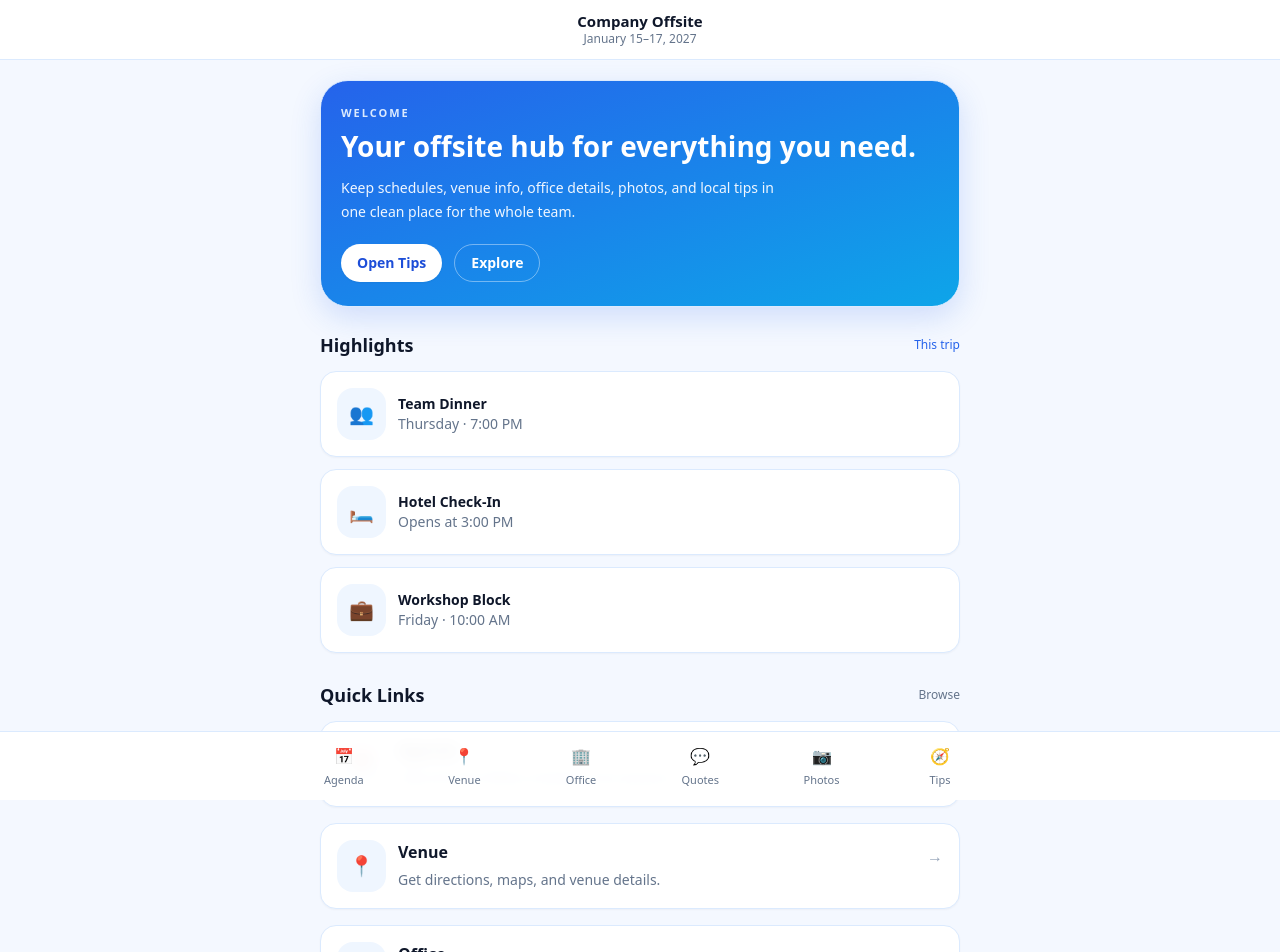
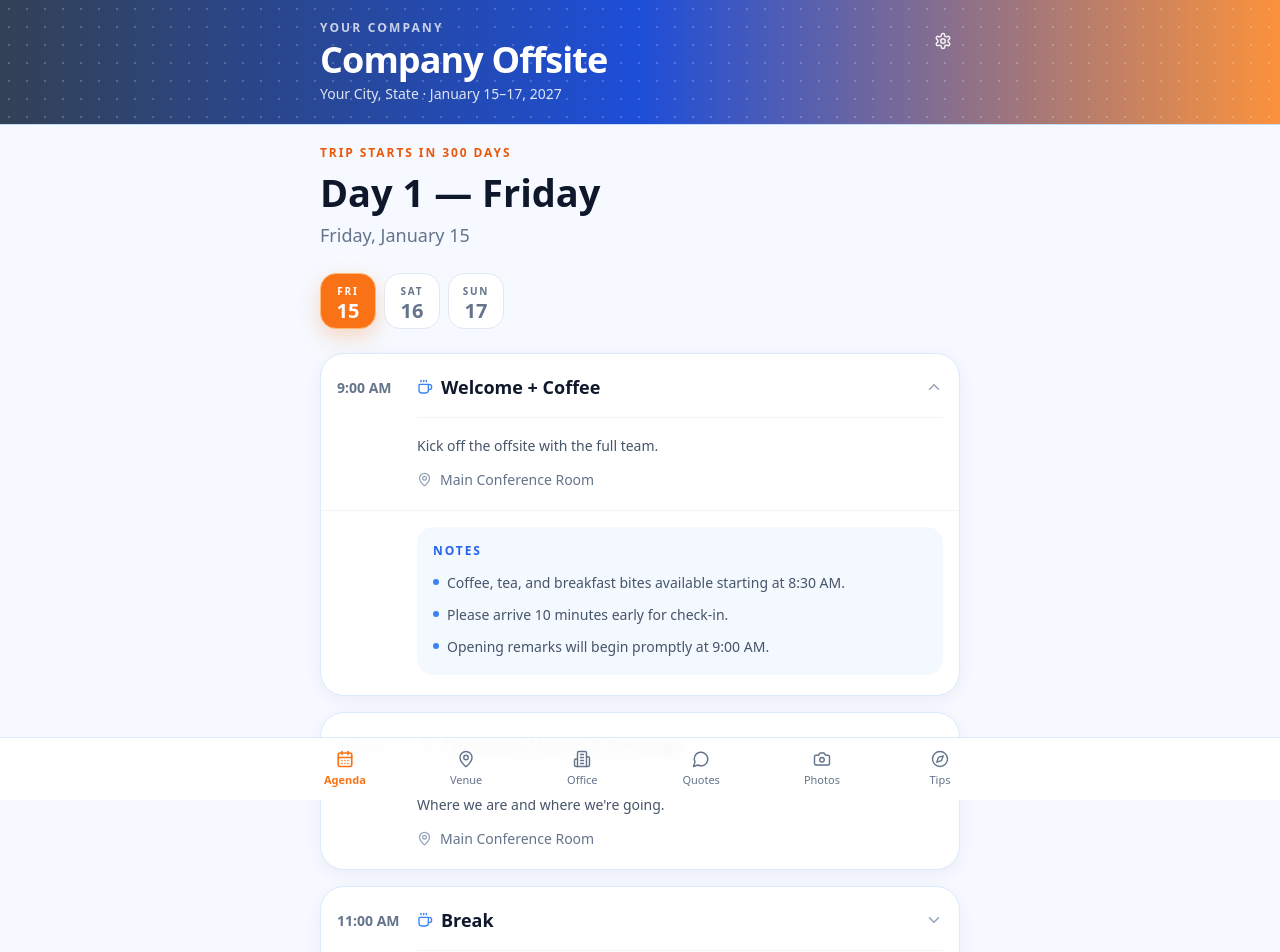
Before and after one commit to angelestrella1313-web/Testing, a Next.js app: page / in a window 1280 px wide. Shown: the top 952 px of the page. Built offline with nearby package versions, Linux system fonts and the light colour scheme.

Commit message:
Update page.tsx

```diff
--- a/app/page.tsx
+++ b/app/page.tsx
@@ -1,179 +1,267 @@
+"use client";
+
+import { useState } from "react";
 import Link from "next/link";
+import {
+  Settings,
+  CalendarDays,
+  MapPin,
+  Building2,
+  MessageCircle,
+  Camera,
+  Compass,
+  ChevronDown,
+  Coffee,
+  Briefcase,
+  Users,
+  UtensilsCrossed
+} from "lucide-react";
 
-const quickLinks = [
+const days = [
+  { short: "FRI", date: "15", active: true },
+  { short: "SAT", date: "16", active: false },
+  { short: "SUN", date: "17", active: false }
+];
+
+const agendaItems = [
   {
-    title: "Agenda",
-    description: "View the full offsite schedule and sessions.",
-    href: "#",
-    emoji: "📅"
+    time: "9:00 AM",
+    title: "Welcome + Coffee",
+    location: "Main Conference Room",
+    summary: "Kick off the offsite with the full team.",
+    notes: [
+      "Coffee, tea, and breakfast bites available starting at 8:30 AM.",
+      "Please arrive 10 minutes early for check-in.",
+      "Opening remarks will begin promptly at 9:00 AM."
+    ],
+    icon: Coffee
   },
   {
-    title: "Venue",
-    description: "Get directions, maps, and venue details.",
-    href: "#",
-    emoji: "📍"
+    time: "9:30 AM",
+    title: "Company Vision & Strategy",
+    location: "Main Conference Room",
+    summary: "Where we are and where we're going.",
+    notes: [
+      "Leadership will review company priorities for the year.",
+      "Questions will be saved for the last 10 minutes.",
+      "Bring your notebook or laptop for planning notes."
+    ],
+    icon: Briefcase
   },
   {
-    title: "Office",
-    description: "Reference office info and shared resources.",
-    href: "#",
-    emoji: "🏢"
+    time: "11:00 AM",
+    title: "Break",
+    location: "Lounge Area",
+    summary: "Take a short break and recharge.",
+    notes: [
+      "Snacks and drinks will be available in the lounge.",
+      "Use this time for informal conversations and networking."
+    ],
+    icon: Coffee
   },
   {
-    title: "Tips",
-    description: "Need-to-knows for weather, safety, and more.",
-    href: "/tips",
-    emoji: "🧭"
-  }
-];
-
-const highlights = [
-  {
-    title: "Team Dinner",
-    subtitle: "Thursday · 7:00 PM",
-    emoji: "👥"
+    time: "11:15 AM",
+    title: "Team Breakouts",
+    location: "Meeting Rooms A–C",
+    summary: "Smaller group sessions for planning and collaboration.",
+    notes: [
+      "Each team will rotate to its assigned breakout room.",
+      "A facilitator will share the session prompts.",
+      "Capture action items before returning to the main session."
+    ],
+    icon: Users
   },
   {
-    title: "Hotel Check-In",
-    subtitle: "Opens at 3:00 PM",
-    emoji: "🛏️"
-  },
-  {
-    title: "Workshop Block",
-    subtitle: "Friday · 10:00 AM",
-    emoji: "💼"
+    time: "12:30 PM",
+    title: "Lunch",
+    location: "Terrace Dining Area",
+    summary: "Lunch with the full group.",
+    notes: [
+      "Vegetarian, vegan, and gluten-free options will be available.",
+      "Feel free to sit with a new team or cross-functional group."
+    ],
+    icon: UtensilsCrossed
   }
 ];
 
 const navItems = [
-  { label: "Agenda", href: "#", emoji: "📅" },
-  { label: "Venue", href: "#", emoji: "📍" },
-  { label: "Office", href: "#", emoji: "🏢" },
-  { label: "Quotes", href: "#", emoji: "💬" },
-  { label: "Photos", href: "#", emoji: "📷" },
-  { label: "Tips", href: "/tips", emoji: "🧭" }
+  { label: "Agenda", icon: CalendarDays, href: "/", active: true },
+  { label: "Venue", icon: MapPin, href: "#" },
+  { label: "Office", icon: Building2, href: "#" },
+  { label: "Quotes", icon: MessageCircle, href: "#" },
+  { label: "Photos", icon: Camera, href: "#" },
+  { label: "Tips", icon: Compass, href: "/tips" }
 ];
 
-export default function HomePage() {
+type AgendaCardProps = {
+  item: {
+    time: string;
+    title: string;
+    location: string;
+    summary: string;
+    notes: string[];
+    icon: React.ComponentType<{ size?: number; className?: string }>;
+  };
+  isOpen: boolean;
+  onToggle: () => void;
+};
+
+function AgendaCard({ item, isOpen, onToggle }: AgendaCardProps) {
+  const Icon = item.icon;
+
   return (
-    <main className="min-h-screen bg-[#f4f8ff] text-slate-900 flex flex-col">
-      <header className="sticky top-0 z-30 border-b border-blue-100 bg-white/95 backdrop-blur">
-        <div className="mx-auto flex max-w-md items-center justify-center px-4 py-3 sm:max-w-2xl">
-          <div className="text-center">
-            <h1 className="text-[15px] font-semibold leading-tight text-slate-900">
+    <div className="rounded-3xl border border-blue-100 bg-white shadow-[0_4px_18px_rgba(15,23,42,0.05)]">
+      <button
+        type="button"
+        onClick={onToggle}
+        className="flex w-full items-start gap-4 px-4 py-5 text-left"
+      >
+        <div className="min-w-[64px] pt-1 text-sm font-semibold text-slate-500">
+          {item.time}
+        </div>
+
+        <div className="flex-1">
+          <div className="flex items-center gap-2">
+            <Icon size={16} className="text-blue-500" />
+            <h3 className="text-[18px] font-semibold text-slate-900">
+              {item.title}
+            </h3>
+            <ChevronDown
+              size={18}
+              className={`ml-auto text-slate-400 transition-transform duration-200 ${
+                isOpen ? "rotate-180" : ""
+              }`}
+            />
+          </div>
+
+          <div className="mt-4 border-t border-slate-100 pt-4">
+            <p className="text-sm leading-6 text-slate-600">{item.summary}</p>
+
+            <div className="mt-3 flex items-center gap-2 text-sm text-slate-500">
+              <MapPin size={15} className="text-slate-400" />
+              <span>{item.location}</span>
+            </div>
+          </div>
+        </div>
+      </button>
+
+      {isOpen && (
+        <div className="border-t border-slate-100 px-4 pb-5 pt-4">
+          <div className="ml-[80px] rounded-2xl bg-blue-50/70 p-4">
+            <p className="text-xs font-semibold uppercase tracking-[0.16em] text-blue-600">
+              Notes
+            </p>
+            <ul className="mt-3 space-y-2 text-sm leading-6 text-slate-600">
+              {item.notes.map((note) => (
+                <li key={note} className="flex gap-2">
+                  <span className="mt-[8px] h-1.5 w-1.5 rounded-full bg-blue-500" />
+                  <span>{note}</span>
+                </li>
+              ))}
+            </ul>
+          </div>
+        </div>
+      )}
+    </div>
+  );
+}
+
+export default function AgendaPage() {
+  const [openIndex, setOpenIndex] = useState<number | null>(0);
+
+  return (
+    <main className="min-h-screen bg-[#f6f9ff] text-slate-900">
+      <header className="relative overflow-hidden border-b border-blue-200 bg-gradient-to-r from-slate-700 via-blue-700 to-orange-400 text-white">
+        <div className="absolute inset-0 opacity-20 [background-image:radial-gradient(circle,_white_1px,_transparent_1px)] [background-size:18px_18px]" />
+        <div className="relative mx-auto max-w-md px-4 py-5 sm:max-w-2xl">
+          <div className="flex items-start justify-between">
+            <div>
+              <p className="text-xs font-semibold uppercase tracking-[0.18em] text-white/75">
+                Your Company
+              </p>
+              <h1 className="mt-1 text-4xl font-bold tracking-tight">
                 Company Offsite
               </h1>
-            <p className="text-xs text-slate-500">January 15–17, 2027</p>
+              <p className="mt-1 text-sm text-white/85">
+                Your City, State · January 15–17, 2027
+              </p>
+            </div>
+
+            <button
+              type="button"
+              className="mt-1 rounded-full p-2 text-white/90 transition hover:bg-white/10"
+              aria-label="Settings"
+            >
+              <Settings size={18} />
+            </button>
           </div>
         </div>
       </header>
 
-      <section className="mx-auto w-full max-w-md flex-1 px-4 pb-24 pt-5 sm:max-w-2xl">
-        <div className="rounded-[28px] border border-blue-100 bg-gradient-to-br from-blue-600 to-sky-500 px-5 py-6 text-white shadow-[0_10px_30px_rgba(37,99,235,0.18)]">
-          <p className="text-[11px] font-semibold uppercase tracking-[0.18em] text-blue-100">
-            Welcome
-          </p>
-          <h2 className="mt-2 text-[28px] font-bold leading-tight">
-            Your offsite hub for everything you need.
-          </h2>
-          <p className="mt-3 max-w-md text-sm leading-6 text-blue-50">
-            Keep schedules, venue info, office details, photos, and local tips in
-            one clean place for the whole team.
+      <section className="mx-auto max-w-md px-4 pb-24 pt-5 sm:max-w-2xl">
+        <p className="text-xs font-semibold uppercase tracking-[0.16em] text-orange-600">
+          Trip starts in 300 days
         </p>
 
-          <div className="mt-5 flex gap-3">
-            <Link
-              href="/tips"
-              className="inline-flex items-center rounded-full bg-white px-4 py-2 text-sm font-semibold text-blue-700 shadow-sm transition hover:bg-blue-50"
+        <h2 className="mt-2 text-[38px] font-bold leading-tight text-slate-900">
+          Day 1 — Friday
+        </h2>
+        <p className="mt-1 text-lg text-slate-500">Friday, January 15</p>
+
+        <div className="mt-6 flex gap-2">
+          {days.map((day) => (
+            <button
+              key={`${day.short}-${day.date}`}
+              type="button"
+              className={`flex h-14 w-14 flex-col items-center justify-center rounded-2xl border text-sm font-semibold transition ${
+                day.active
+                  ? "border-orange-300 bg-orange-500 text-white shadow-[0_8px_20px_rgba(249,115,22,0.25)]"
+                  : "border-slate-200 bg-white text-slate-500"
+              }`}
             >
-              Open Tips
-            </Link>
-            <a
-              href="#quick-links"
-              className="inline-flex items-center rounded-full border border-white/40 px-4 py-2 text-sm font-semibold text-white transition hover:bg-white/10"
-            >
-              Explore
-            </a>
-          </div>
+              <span className="text-[10px] tracking-[0.18em]">{day.short}</span>
+              <span className="text-xl leading-none">{day.date}</span>
+            </button>
+          ))}
         </div>
 
-        <section className="mt-6">
-          <div className="mb-3 flex items-center justify-between">
-            <h3 className="text-lg font-semibold text-slate-900">Highlights</h3>
-            <span className="text-xs font-medium text-blue-600">This trip</span>
-          </div>
-
-          <div className="grid gap-3">
-            {highlights.map((item) => (
-              <div
-                key={item.title}
-                className="flex items-center gap-3 rounded-2xl border border-blue-100 bg-white px-4 py-4 shadow-[0_1px_2px_rgba(15,23,42,0.04)]"
-              >
-                <div className="rounded-2xl bg-blue-50 p-3 text-xl">
-                  {item.emoji}
-                </div>
-                <div>
-                  <p className="text-sm font-semibold text-slate-900">
-                    {item.title}
-                  </p>
-                  <p className="text-sm text-slate-500">{item.subtitle}</p>
-                </div>
-              </div>
+        <div className="mt-6 space-y-4">
+          {agendaItems.map((item, index) => (
+            <AgendaCard
+              key={`${item.time}-${item.title}`}
+              item={item}
+              isOpen={openIndex === index}
+              onToggle={() =>
+                setOpenIndex(openIndex === index ? null : index)
+              }
+            />
           ))}
         </div>
       </section>
 
-        <section id="quick-links" className="mt-7">
-          <div className="mb-3 flex items-center justify-between">
-            <h3 className="text-lg font-semibold text-slate-900">Quick Links</h3>
-            <span className="text-xs font-medium text-slate-500">Browse</span>
-          </div>
-
-          <div className="grid gap-4">
-            {quickLinks.map((item) => (
-              <Link
-                key={item.title}
-                href={item.href}
-                className="group rounded-2xl border border-blue-100 bg-white p-4 shadow-[0_1px_2px_rgba(15,23,42,0.04)] transition hover:border-blue-200 hover:shadow-[0_8px_24px_rgba(37,99,235,0.08)]"
-              >
-                <div className="flex items-start justify-between gap-3">
-                  <div className="flex items-start gap-3">
-                    <div className="rounded-2xl bg-blue-50 p-3 text-xl">
-                      {item.emoji}
-                    </div>
-
-                    <div>
-                      <h4 className="text-[16px] font-semibold text-slate-900">
-                        {item.title}
-                      </h4>
-                      <p className="mt-1 text-sm leading-6 text-slate-500">
-                        {item.description}
-                      </p>
-                    </div>
-                  </div>
-
-                  <span className="mt-1 text-slate-400 transition group-hover:text-blue-600">
-                    →
-                  </span>
-                </div>
-              </Link>
-            ))}
-          </div>
-        </section>
-      </section>
-
       <nav className="fixed bottom-0 left-0 right-0 z-30 border-t border-blue-100 bg-white/95 backdrop-blur">
         <div className="mx-auto flex max-w-md items-end justify-between px-3 py-2 sm:max-w-2xl">
-          {navItems.map((item) => (
+          {navItems.map((item) => {
+            const Icon = item.icon;
+            const active = item.active;
+
+            return (
               <Link
                 key={item.label}
                 href={item.href}
-              className="flex min-w-[48px] flex-col items-center gap-1 rounded-lg px-2 py-1 text-[11px] text-slate-500 transition hover:text-blue-600"
+                className={`flex min-w-[48px] flex-col items-center gap-1 rounded-lg px-2 py-1 text-[11px] transition ${
+                  active
+                    ? "text-orange-500"
+                    : "text-slate-500 hover:text-blue-600"
+                }`}
               >
-              <span className="text-base">{item.emoji}</span>
-              <span className="font-medium">{item.label}</span>
+                <Icon size={18} strokeWidth={active ? 2.2 : 1.9} />
+                <span className={active ? "font-semibold" : "font-medium"}>
+                  {item.label}
+                </span>
               </Link>
-          ))}
+            );
+          })}
         </div>
       </nav>
     </main>
```
Lines whose indentation alone changed are shown as unchanged.
